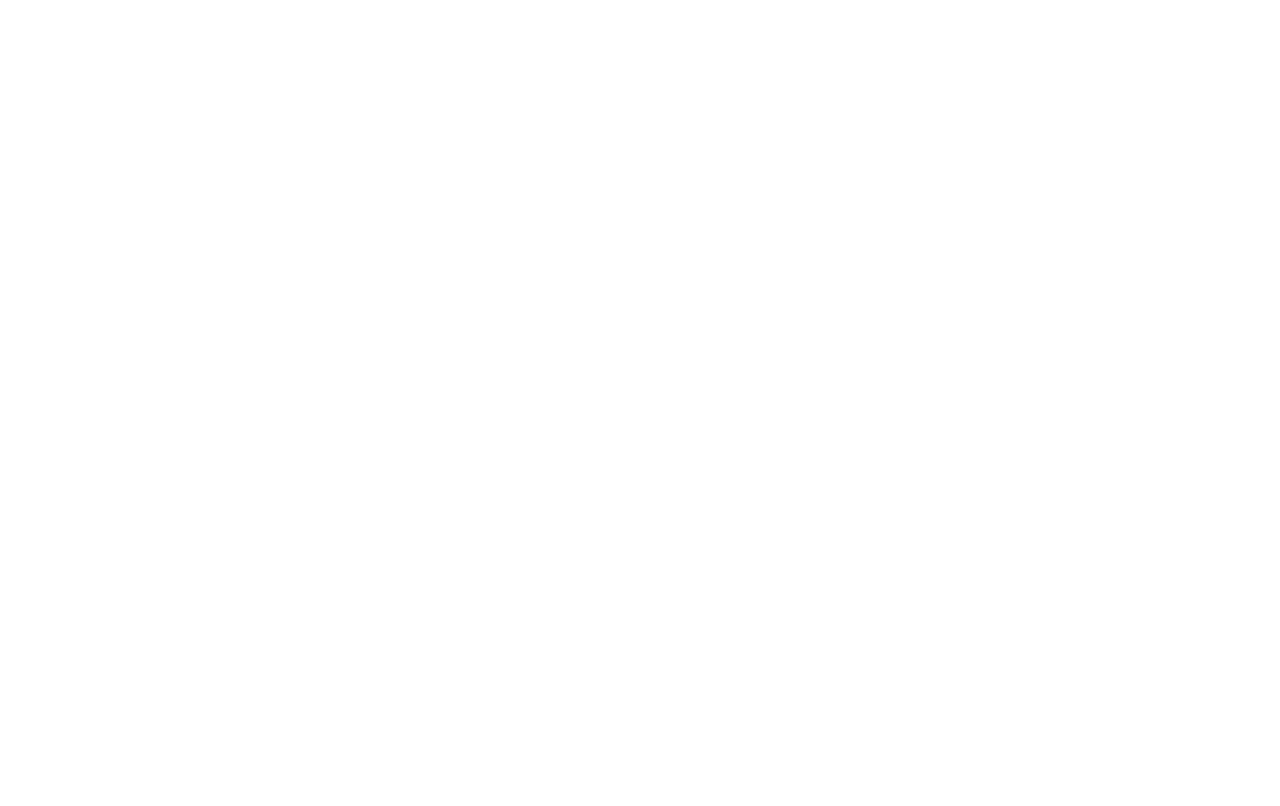
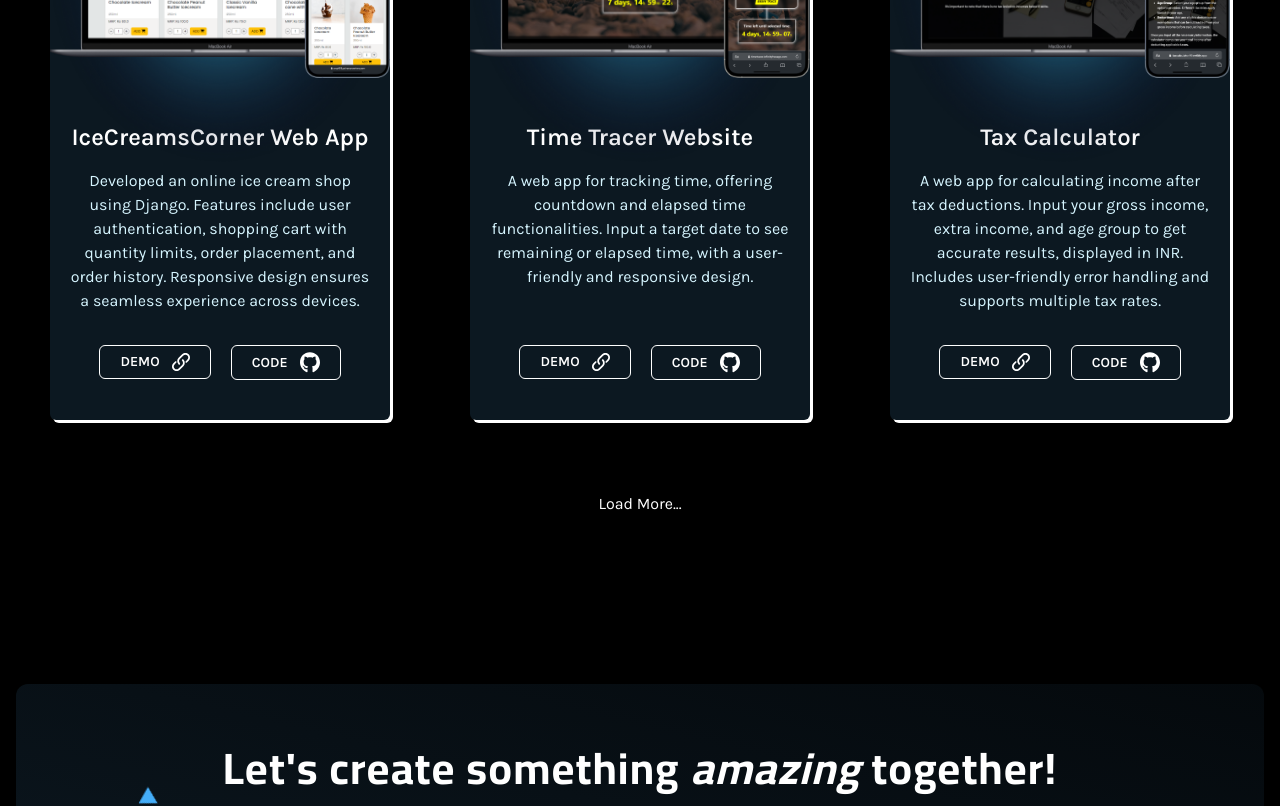
Before and after one commit to Anuj579/my-portfolio, a React (Vite) app: page /portfolio in a window 1280 px wide. Shown: the part 1060-1866 px from the top of the page. Before the commit the page ends 800 px from the top, so only its background shows below. Built offline with nearby package versions, Linux system fonts and the light colour scheme.

Commit message:
Portfolio page designed and links added

```diff
--- a/src/components/Portfolio/Portfolio.jsx
+++ b/src/components/Portfolio/Portfolio.jsx
@@ -1,24 +1,134 @@
-import React from 'react'
+import React, {useState} from 'react'
 import portfolio_bg from '../../assets/portfolio bg.png'
+import proj1laptop from '../../assets/proj1-laptop.png'
+import proj1mobile from '../../assets/proj1-mobile.png'
+import proj2laptop from '../../assets/proj2-laptop.png'
+import proj2mobile from '../../assets/proj2-mobile.png'
+import proj3laptop from '../../assets/proj3-laptop.png'
+import proj3mobile from '../../assets/proj3-mobile.png'
+import proj4laptop from '../../assets/proj4-laptop.png'
+import proj4mobile from '../../assets/proj4-mobile.png'
+import proj5laptop from '../../assets/proj5-laptop.png'
+import proj5mobile from '../../assets/proj5-mobile.png'
+import proj6laptop from '../../assets/proj6-laptop.png'
+import proj6mobile from '../../assets/proj6-mobile.png'
+import proj7laptop from '../../assets/proj7-laptop.png'
+import proj7mobile from '../../assets/proj7-mobile.png'
 import { Breadcrumbs } from "@material-tailwind/react";
 import { Link } from "react-router-dom";
+import ProjectCard from './ProjectCard';
+import Connect from '../Connect'
 
 function Portfolio() {
+  const [showAll, setShowAll] = useState(false);
+
+  const projects = [
+    {
+      laptopImg: proj1laptop,
+      mobileImg: proj1mobile,
+      title: "IceCreamsCorner Web App",
+      description: "Developed an online ice cream shop using Django. Features include user authentication, shopping cart with quantity limits, order placement, and order history. Responsive design ensures a seamless experience across devices.",
+      demoLink:"https://anuj459.pythonanywhere.com/",
+      codeLink:"https://github.com/Anuj579/IceCreamsCorner_webapp"
+    },
+    {
+      laptopImg: proj2laptop,
+      mobileImg: proj2mobile,
+      title: "Time Tracer Website",
+      description: "A web app for tracking time, offering countdown and elapsed time functionalities. Input a target date to see remaining or elapsed time, with a user-friendly and responsive design.",
+      demoLink:"https://timetracer9.netlify.app/",
+      codeLink:"https://github.com/Anuj579/TimeTracer"
+    },
+    {
+      laptopImg: proj3laptop,
+      mobileImg: proj3mobile,
+      title: "Tax Calculator",
+      description: "A web app for calculating income after tax deductions. Input your gross income, extra income, and age group to get accurate results, displayed in INR. Includes user-friendly error handling and supports multiple tax rates.",
+      demoLink:"https://taxcalculator99.netlify.app/",
+      codeLink:"https://github.com/Anuj579/Tax-calculator"
+    },
+    {
+      laptopImg: proj4laptop,
+      mobileImg: proj4mobile,
+      title: "Todo App",
+      description: "An intuitive Todo application allowing easy theme switching between light and dark modes. It lets you add, edit, and delete tasks with the ability to manage multiple items simultaneously and clear selected tasks with a single click.",
+      demoLink:"https://mytodoapp9.netlify.app/",
+      codeLink:"https://github.com/Anuj579/ToDo-App-ReactJS"
+    },
+    {
+      laptopImg: proj5laptop,
+      mobileImg: proj5mobile,
+      title: "User Info Viewer",
+      description: "A React-based app showcasing user details fetched from an API. Features include a list of users with avatars, detailed information in a dialog box, and a custom scrollbar for enhanced UX.",
+      demoLink:"https://userinfoviewer.netlify.app/",
+      codeLink:"https://github.com/Anuj579/User-info-viewer"
+    },
+    {
+      laptopImg: proj6laptop,
+      mobileImg: proj6mobile,
+      title: "Responsive Design",
+      description: "A sleek, responsive website built with React and Bootstrap. Showcases my frontend skills with a clean, professional design and seamless responsiveness across various devices.",
+      demoLink:"https://responsivereactsite.netlify.app/",
+      codeLink:"https://github.com/Anuj579/Responsive-react-site"
+    },
+    {
+      laptopImg: proj7laptop,
+      mobileImg: proj7mobile,
+      title: "Demo UI Design",
+      description: "A professionally designed, responsive website created to highlight front-end development skills. This project utilizes HTML, CSS, and Bootstrap to deliver a visually appealing and functional design.",
+      demoLink:"https://atgworldui.netlify.app/",
+      codeLink:"https://github.com/Anuj579/ATG-World-UI-design"
+    },
+  ];
+
+  const visibleProjects = showAll ? projects : projects.slice(0, 3);
+
   return (
     <>
-      <section className='bg-cover bg-center bg-no-repeat min-h-[45vh] md:min-h-[65vh] flex flex-col justify-center items-center shadow-lg shadow-black  bg-opacity-80' style={{ backgroundImage: `url(${portfolio_bg})` }}>
+      <section className='bg-cover bg-center bg-no-repeat min-h-[45vh] md:min-h-[65vh] flex flex-col justify-center items-center shadow-lg shadow-black bg-opacity-80' style={{ backgroundImage: `url(${portfolio_bg})` }}>
         <h1 className='text-4xl font-cairo md:text-[40px] lg:text-5xl font-bold mb-3 mt-14'>Portfolio</h1>
-        <Breadcrumbs
-          separator={<p className='text-white'>/</p>}
-          className='bg-transparent '>
-          <Link to="/" className="opacity-60 text-white text-base" style={{ fontWeight: '400' }}>
-            HOME
-          </Link>
+        <Breadcrumbs separator={<p className='text-white'>/</p>} className='bg-transparent '>
+          <Link to="/" className="opacity-60 text-white text-base" style={{ fontWeight: '400' }}>HOME</Link>
           <Link to="/portfolio" className='text-white text-base' style={{ fontWeight: '400' }}>PORTFOLIO</Link>
         </Breadcrumbs>
       </section>
+      <section className='container px-4 mx-auto'>
+        <div className='py-20'>
+          <div className='flex flex-col items-center'>
+            <h1 className='font-cairo font-bold text-4xl text-center mt-10'>My Recent Works</h1>
+            <hr className='border-b-4 border-secondary w-40 mt-3 mb-14 mx-auto md:mx-0' />
+          </div>
+          <p className='text-accent'>Welcome to my portfolio! Here you'll find a selection of my recent projects, showcasing my skills in web development and design. From sleek, responsive websites to interactive applications, each project reflects my commitment to quality and innovation. I invite you to explore my work and see how I can bring your ideas to life.</p>
+          <div className='flex justify-center items-center flex-wrap gap-20 my-16'>
+            {visibleProjects.map((project, index) => (
+              <ProjectCard
+                key={index}
+                laptopImg={project.laptopImg}
+                mobileImg={project.mobileImg}
+                title={project.title}
+                description={project.description}
+                demoLink={project.demoLink}
+                codeLink={project.codeLink}
+              />
+            ))}
+          </div>
+          <div className='flex justify-center'>
+            <button
+              onClick={() => setShowAll(!showAll)}
+              className=' text-white py-2 rounded-lg hover:underline'
+            >
+              {showAll ? 'Show Less...' : 'Load More...'}
+            </button>
+          </div>
+        </div>
+
+        {/* Let's Connect div */}
+        <div className='py-20'>
+          <Connect />
+        </div>
+      </section>
     </>
-  )
+  );
 }
 
-export default Portfolio
+export default Portfolio;
--- a/src/components/Portfolio/ProjectCard.jsx
+++ b/src/components/Portfolio/ProjectCard.jsx
@@ -4,7 +4,7 @@
 import linkicon from '../../assets/link-icon.svg'
 import CustomButton from '../CustomButton';
 
-function ProjectCard({ laptopImg, mobileImg, title, description }) {
+function ProjectCard({ laptopImg, mobileImg, title, description, demoLink, codeLink }) {
     return (
         <div className='rounded-md relative pt-8 pb-16 md:pb-10 mt-14 w-[340px] bg-[#0c1821] border border-gray-600 md:border-none md:shadow-custom-card'>
             <img src={gradient} alt="gradient" className='absolute -top-28 w-96 hidden md:block' />
@@ -14,18 +14,22 @@
             </div>
             <div className='text-center mx-5 flex flex-col items-center'>
                 <h2 className='text-2xl mb-4 font-semibold'>{title}</h2>
-                <p className='text-accent text-base mb-8'>{description}</p>
+                <p className='text-accent text-base min-h-36 mb-8'>{description}</p>
                 <div className='flex flex-wrap gap-5 justify-center'>
+                    <a href={demoLink} target='_blank'>
                         <CustomButton
                             text="Demo"
                             icon={linkicon}
                             className='w-[18px]'
                         />
+                    </a>
+                    <a href={codeLink} target='_blank'>
                         <CustomButton
                             text="Code"
                             icon={githubhicon}
                             className='w-5'
                         />
+                    </a>
                 </div>
             </div>
 
```
Lines whose indentation alone changed are shown as unchanged.
